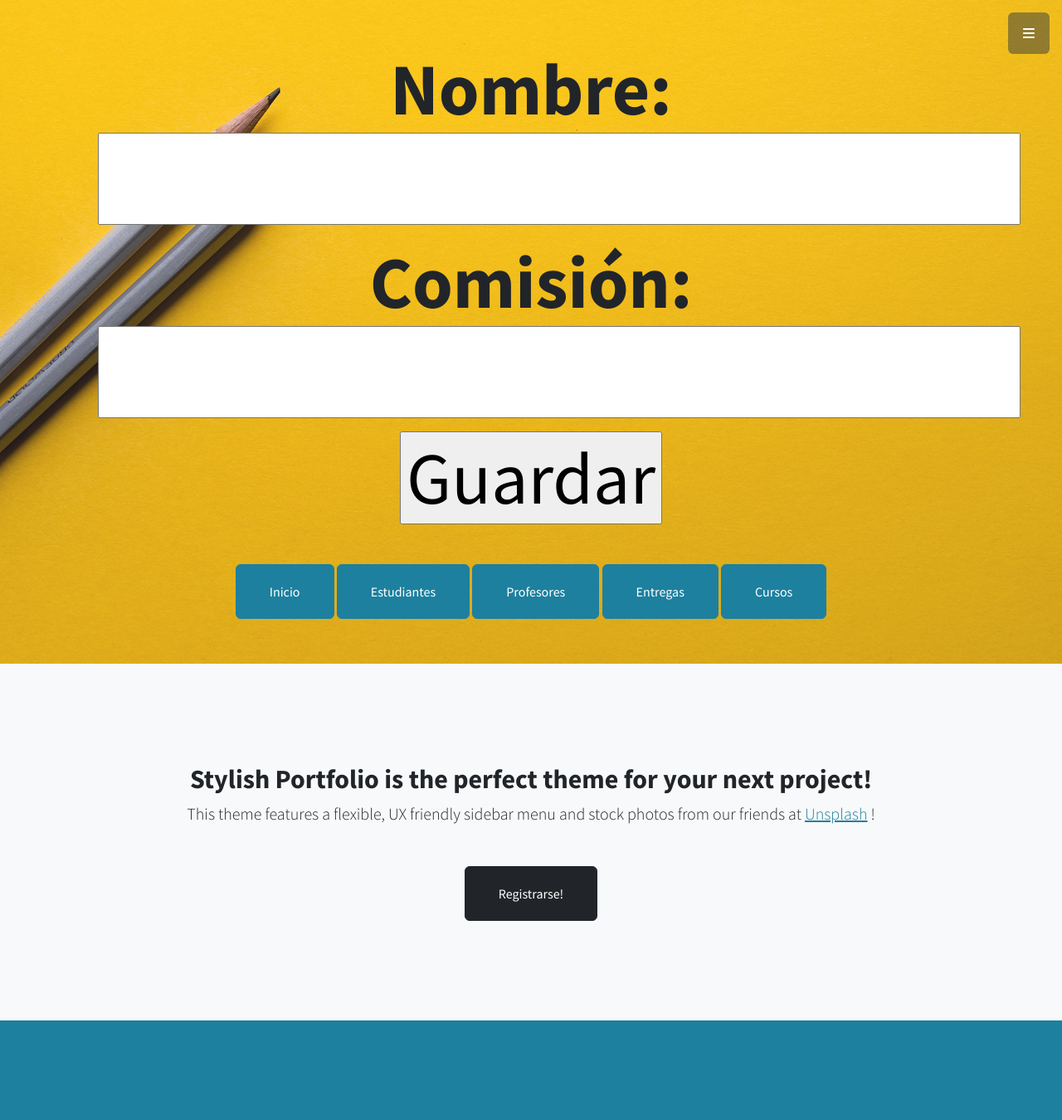
After one commit to Chowder96/ProyectoCoder, a Django app: page /AppCoder/cursoFormulario/ in a window 1280 px wide. The commit adds this page. Shown: the top 1350 px of the page at 83% size. Run offline with Django 4.2, Linux system fonts and the light colour scheme; some libraries are stand-ins or nearby versions.

Commit message:
add a form to create a 'comision'

```diff
--- /dev/null
+++ b/AppCoder/Templates/AppCoder/cursoFormulario.html
@@ -0,0 +1,15 @@
+{% extends 'AppCoder/padre.html' %}
+
+{% block title %}
+
+
+<form action="/AppCoder/cursoFormulario/" method="POST"> {% csrf_token %}
+
+
+<p> Nombre: <input type="text" name="nombre"></p>
+<p> Comisión: <input type="text" name="comision"></p>
+
+<input type="submit" value="Guardar">
+
+</form>
+{% endblock %}
--- a/AppCoder/Templates/AppCoder/padre.html
+++ b/AppCoder/Templates/AppCoder/padre.html
@@ -60,7 +60,7 @@
                             <a href="https://unsplash.com/">Unsplash</a>
                             !
                         </p>
-                        <a class="btn btn-dark btn-xl" href="#services">What We Offer</a>
+                        <a class="btn btn-dark btn-xl" href="{% url 'cursoFormulario' %}">Registrarse!</a>
                     </div>
                 </div>
             </div>
--- a/AppCoder/urls.py
+++ b/AppCoder/urls.py
@@ -9,4 +9,5 @@ urlpatterns = [
     path('cursos/', ver_cursos, name='VerCursos'),
     path('entregas/', ver_entregas, name='VerEntregas'),
     path('estudiantes/', ver_estudiantes, name='VerEstudiantes'),
+    path('cursoFormulario/', cursoFormulario, name='cursoFormulario'),
 ]
--- a/AppCoder/views.py
+++ b/AppCoder/views.py
@@ -1,6 +1,6 @@
 from django.shortcuts import render
 from django.http import HttpResponse
-from AppCoder.models import Profesor, Curso
+from AppCoder.models import *
 
 # Create your views here.
 
@@ -32,3 +32,10 @@ def ver_entregas(request):
 
 def ver_estudiantes(request):
     return render(request, "AppCoder/ver_estudiantes.html")
+
+def cursoFormulario(request):
+    if request.method == "POST":
+        curso = Curso(nombre=request.POST["nombre"], comision=request.POST["comision"])
+        curso.save()
+        return render(request, "AppCoder/inicio.html")
+    return render(request, "AppCoder/cursoFormulario.html")
```
Also changed, not shown: db.sqlite3.
